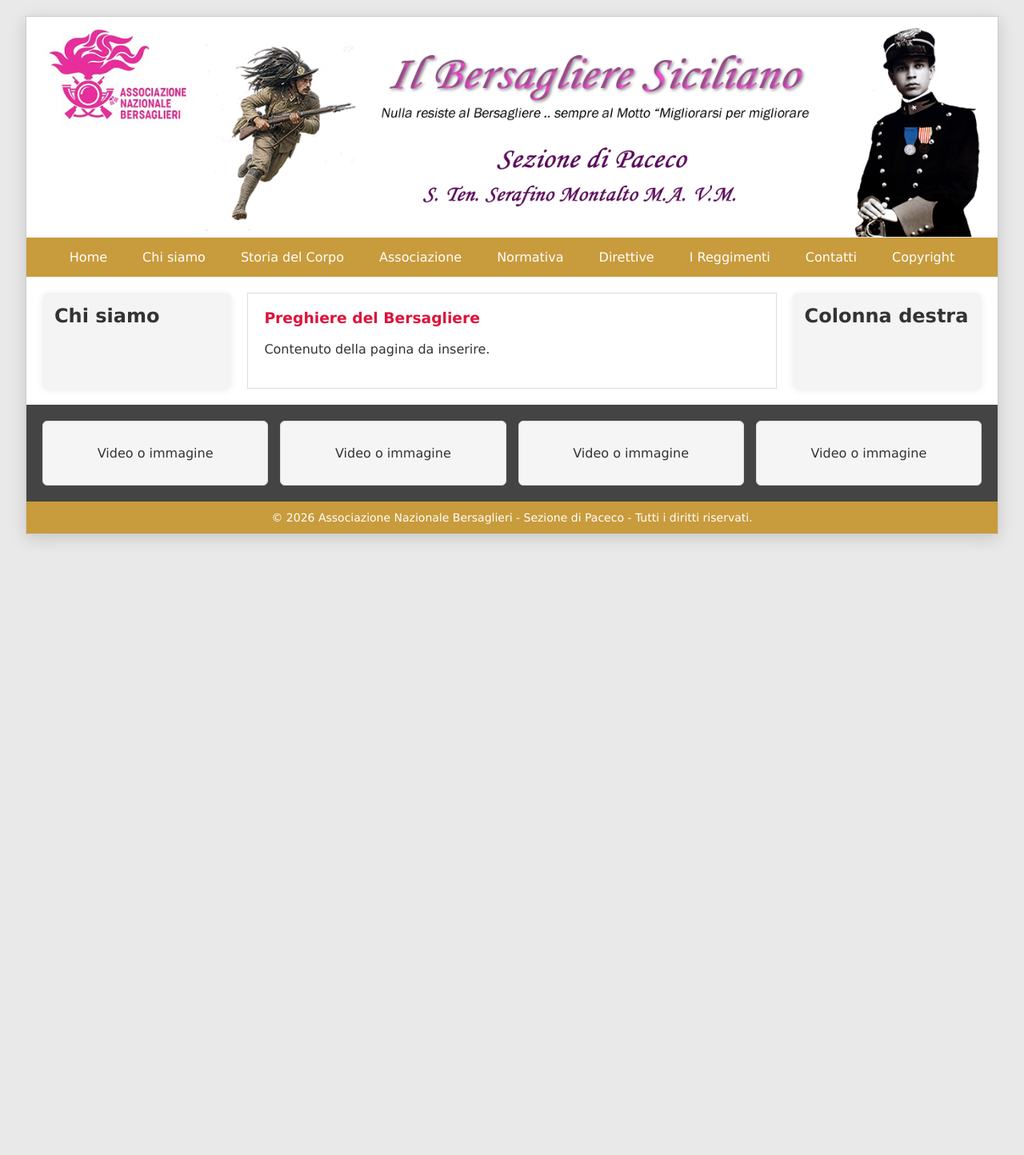
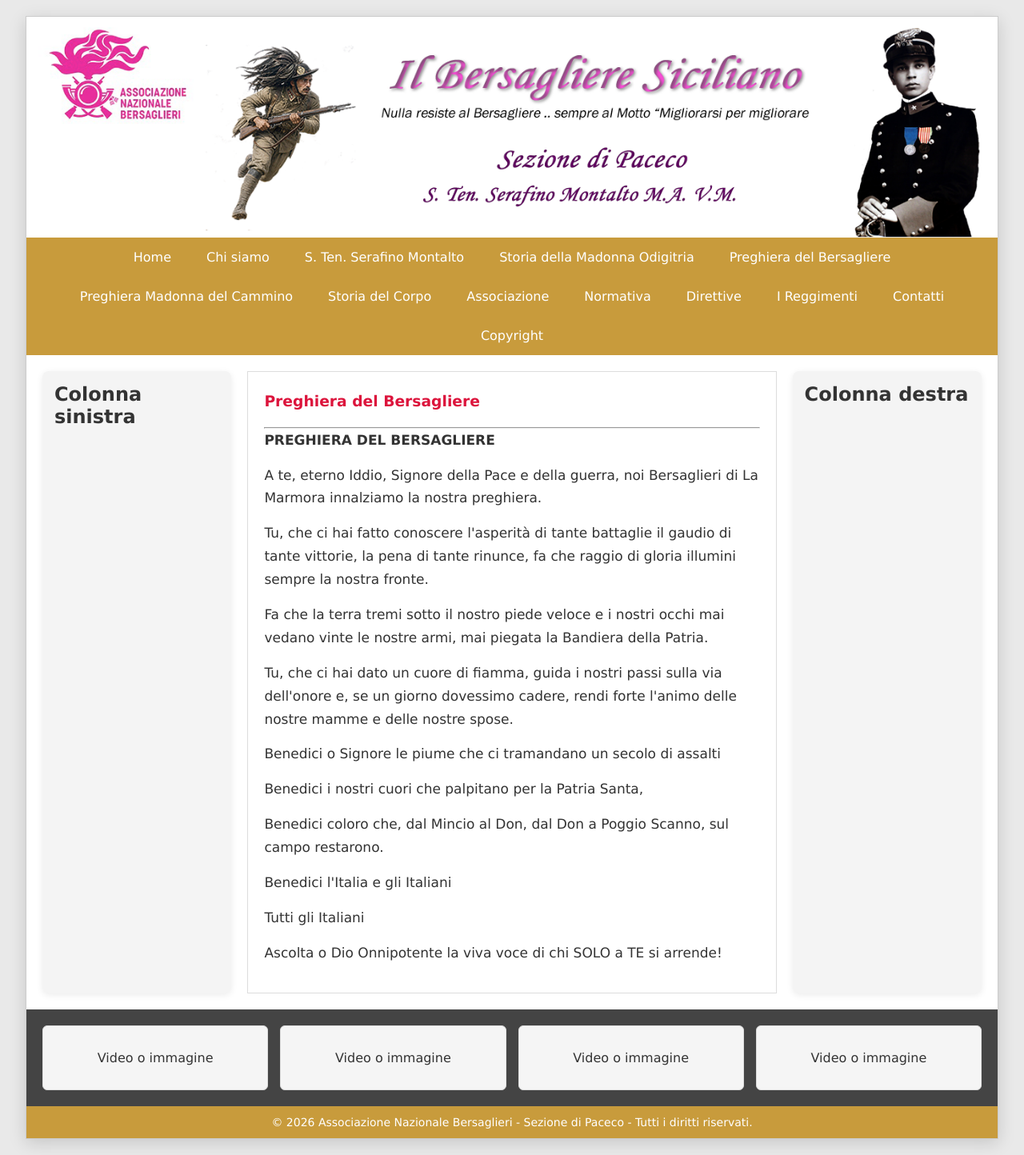
Before and after one commit to bersaglieripaceco/bersaglieripaceco.github.io, a Jekyll site: the page Pagine/Preghiera_Bersagliere.html, which Jekyll copies as it is, in a window 1280 px wide. Shown: the whole page at 80% size. Built offline with Jekyll 4.4.1, drawn with Linux system fonts in a browser that asks for light colours; before the commit the page ends 900 px from its top, so only the background shows below that.

Commit message:
Add files via upload

```diff
--- a/Pagine/Preghiera_Bersagliere.html
+++ b/Pagine/Preghiera_Bersagliere.html
@@ -1,71 +1,210 @@
 <!DOCTYPE html>
 <html lang="it">
+
 <head>
+
     <meta charset="UTF-8">
     <meta name="viewport" content="width=device-width, initial-scale=1.0">
-    <title>Preghiere del Bersagliere - Bersaglieri Paceco</title>
-    <meta name="description" content="Associazione Nazionale Bersaglieri - Sezione di Paceco">
+
+    <title>Preghiera del Bersagliere - Bersaglieri Paceco</title>
+
+    <meta name="description"
+        content="Preghiera del Bersagliere - Associazione Nazionale Bersaglieri - Sezione di Paceco">
+
     <link rel="stylesheet" href="../css/style.css">
+
+    <style>
+
+        .preghiera {
+            line-height: 1.8;
+        }
+
+        .preghiera h1 {
+            margin-top: 0;
+        }
+
+        .testo-preghiera {
+            font-size: 17px;
+            line-height: 1.9;
+        }
+
+        .testo-preghiera p {
+            text-align: left;
+        }
+
+    </style>
+
 </head>
+
 <body>
+
 <div id="contenitore">
 
+
+    <!-- ===================================================== -->
+    <!-- TESTATA                                               -->
+    <!-- ===================================================== -->
+
     <header id="header">
-        <img src="../immagini/Testata.png"
+
+        <img src="../Immagini/Testata.png"
              alt="Associazione Nazionale Bersaglieri - Sezione di Paceco">
+
     </header>
 
-    <nav id="menu">
-        <ul>
-            <li><a href="../index.html">Home</a></li>
-            <li><a href="Chi_siamo.html">Chi siamo</a></li>
-            <li><a href="#">Storia del Corpo</a></li>
-            <li><a href="#">Associazione</a></li>
-            <li><a href="#">Normativa</a></li>
-            <li><a href="#">Direttive</a></li>
-            <li><a href="#">I Reggimenti</a></li>
-            <li><a href="#">Contatti</a></li>
-            <li><a href="Copyright.html">Copyright</a></li>
-        </ul>
-    </nav>
+
+    <!-- ===================================================== -->
+    <!-- MENU COMUNE                                           -->
+    <!-- ===================================================== -->
+
+    <div id="menu-comune"></div>
+
+
+    <!-- ===================================================== -->
+    <!-- CONTENUTO                                             -->
+    <!-- ===================================================== -->
 
     <section id="contenuto">
 
+
+        <!-- COLONNA SINISTRA -->
+
         <aside id="sinistra">
-            <h2>Chi siamo</h2>
+
+            <h2>Colonna sinistra</h2>
+
         </aside>
 
+
+        <!-- COLONNA CENTRALE -->
+
         <main id="centrale">
-            <article>
-                <h1>Preghiere del Bersagliere</h1>
 
-                <p>
-                    Contenuto della pagina da inserire.
-                </p>
+            <article class="preghiera">
+
+                <h1>Preghiera del Bersagliere</h1>
+
+                <hr>
+
+                <div class="testo-preghiera">
+
+                    <p>
+                        <strong>PREGHIERA DEL BERSAGLIERE</strong>
+                    </p>
+
+                    <p>
+                        A te, eterno Iddio, Signore della Pace e della guerra,
+                        noi Bersaglieri di La Marmora innalziamo la nostra preghiera.
+                    </p>
+
+                    <p>
+                        Tu, che ci hai fatto conoscere l'asperità di tante battaglie
+                        il gaudio di tante vittorie, la pena di tante rinunce,
+                        fa che raggio di gloria illumini sempre la nostra fronte.
+                    </p>
+
+                    <p>
+                        Fa che la terra tremi sotto il nostro piede veloce
+                        e i nostri occhi mai vedano vinte le nostre armi,
+                        mai piegata la Bandiera della Patria.
+                    </p>
+
+                    <p>
+                        Tu, che ci hai dato un cuore di fiamma,
+                        guida i nostri passi sulla via dell'onore e, se un giorno
+                        dovessimo cadere, rendi forte l'animo delle nostre mamme
+                        e delle nostre spose.
+                    </p>
+
+                    <p>
+                        Benedici o Signore le piume che ci tramandano un secolo di assalti
+                    </p>
+
+                    <p>
+                        Benedici i nostri cuori che palpitano per la Patria Santa,
+                    </p>
+
+                    <p>
+                        Benedici coloro che, dal Mincio al Don, dal Don a Poggio Scanno,
+                        sul campo restarono.
+                    </p>
+
+                    <p>
+                        Benedici l'Italia e gli Italiani
+                    </p>
+
+                    <p>
+                        Tutti gli Italiani
+                    </p>
+
+                    <p>
+                        Ascolta o Dio Onnipotente la viva voce di chi SOLO a TE si arrende!
+                    </p>
+
+                </div>
 
             </article>
+
         </main>
 
+
+        <!-- COLONNA DESTRA -->
+
         <aside id="destra">
+
             <h2>Colonna destra</h2>
+
         </aside>
 
     </section>
 
+
+    <!-- ===================================================== -->
+    <!-- FOOTER                                                -->
+    <!-- ===================================================== -->
+
     <footer id="footer">
-        <div class="box-footer">Video o immagine</div>
-        <div class="box-footer">Video o immagine</div>
-        <div class="box-footer">Video o immagine</div>
-        <div class="box-footer">Video o immagine</div>
+
+        <div class="box-footer">
+            Video o immagine
+        </div>
+
+        <div class="box-footer">
+            Video o immagine
+        </div>
+
+        <div class="box-footer">
+            Video o immagine
+        </div>
+
+        <div class="box-footer">
+            Video o immagine
+        </div>
+
     </footer>
 
+
+    <!-- ===================================================== -->
+    <!-- COPYRIGHT                                             -->
+    <!-- ===================================================== -->
+
     <div id="copyright">
+
         © 2026 Associazione Nazionale Bersaglieri
         - Sezione di Paceco
         - Tutti i diritti riservati.
+
     </div>
 
 </div>
+
+
+<!-- ========================================================= -->
+<!-- SCRIPT MENU COMUNE                                       -->
+<!-- ========================================================= -->
+
 <script src="../js/script.js"></script>
+
 </body>
+
 </html>
```
